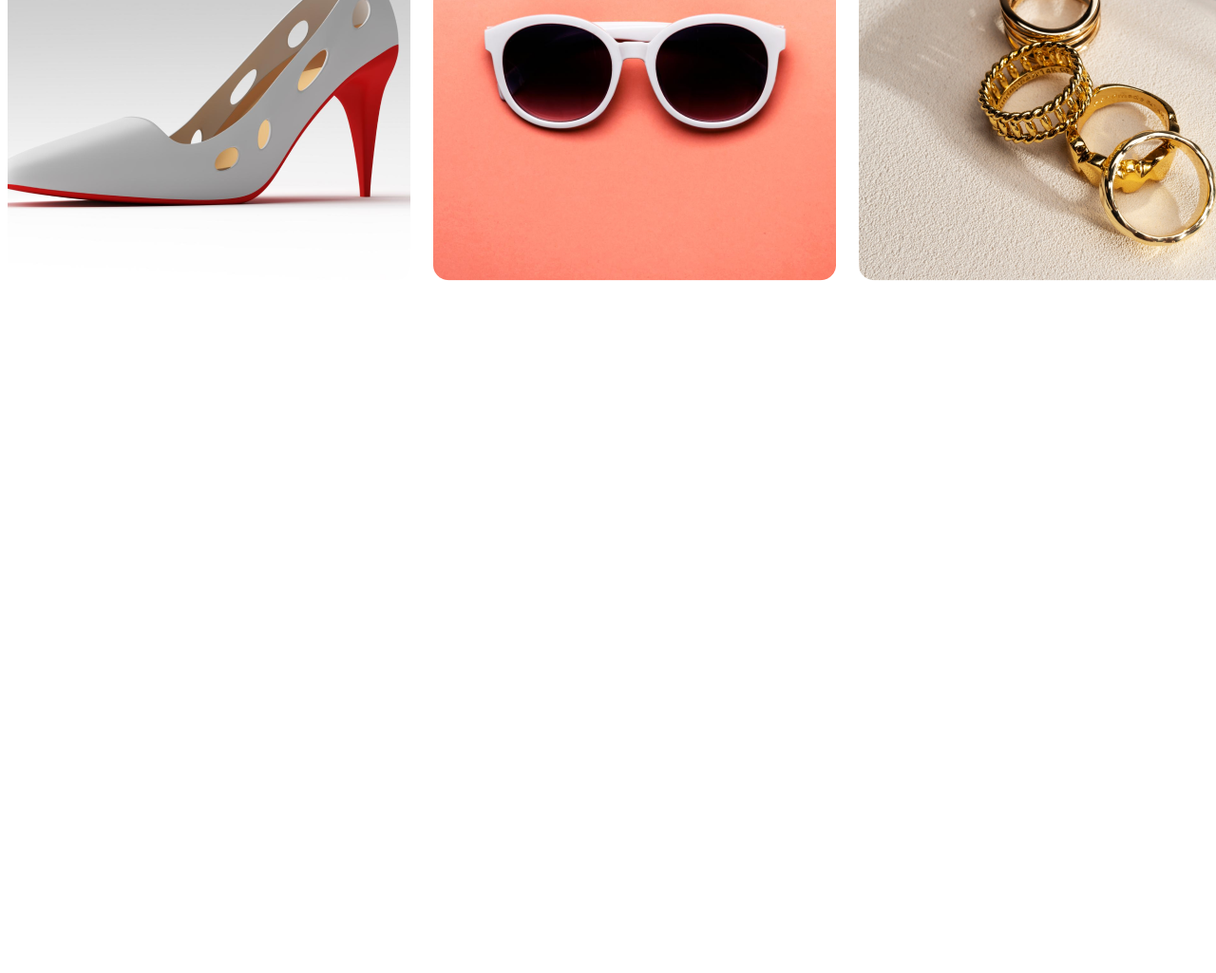
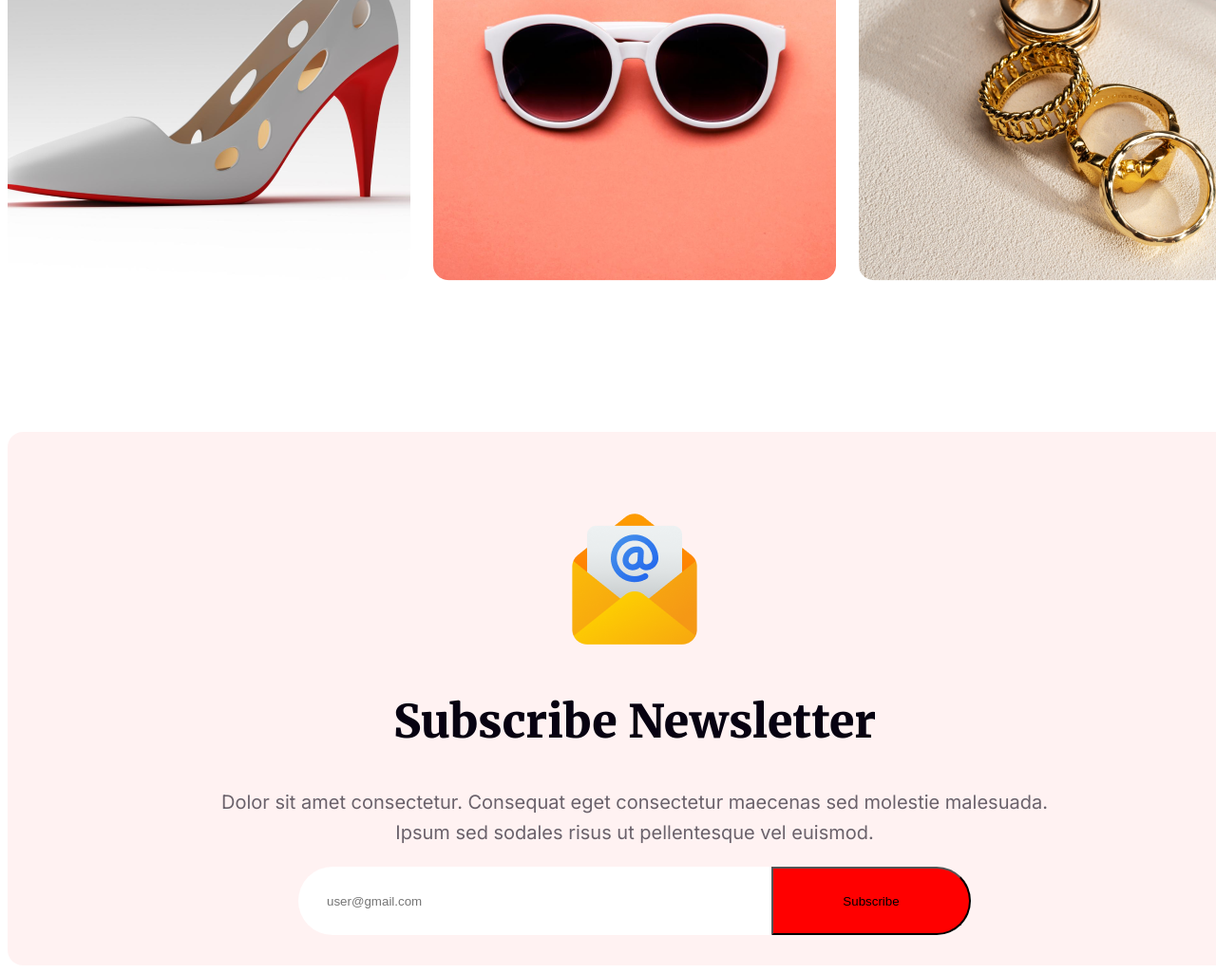
Before and after one commit to ulfat1234/B9A1-New-Year-New-Mission, a plain HTML site: page B9A1-New-Year-New-Mission/index.html in a window 1280 px wide. Shown: the part 3910-4935 px from the top of the page at 95% size. Before the commit the page ends 4210 px from the top, so only its background shows below. Drawn offline with Linux system fonts and the light colour scheme.

Commit message:
completed subscribe section

```diff
--- a/B9A1-New-Year-New-Mission/index.html
+++ b/B9A1-New-Year-New-Mission/index.html
@@ -35,7 +35,7 @@
                 <h1>Welcome to midnight party</h1>
                 <p>Dolor sit amet consectetur. Consequat eget consectetur maecenas sed molestie malesuada. Ipsum sed
                     sodales risus ut pellentesque vel euismod.</p>
-                <button>JOIN NOW</button>
+                <button class="all-btn">JOIN NOW</button>
             </div>
             <div class="party-img">
                 <img src="resources/Group 70.png" alt="">
@@ -47,7 +47,7 @@
             <p><span class="place">Place: </span>New Park Hotel</p>
             <p><span class="date">Date: </span> 31 December Night 2023</p>
             <p><span class="time">Time: </span> Evening 7.30 pm to 12.30 am</p>
-            <button class="event-btn">JOIN NOW</button>
+            <button class="all-btn event-btn">JOIN NOW</button>
         </div>
 
     </section>
@@ -85,6 +85,25 @@
 
         </div>
     </section>
+    <section class="subscribe">
+        <div class="subscribe-content">
+            <img src="resources/Group 61.png" alt="" class="email">
+        </div>
+        <div class="sub-des">
+            <h1>Subscribe Newsletter</h1>
+            <p>Dolor sit amet consectetur. Consequat eget consectetur maecenas sed molestie malesuada. Ipsum sed sodales
+                risus ut pellentesque vel euismod. </p>
+        </div>
+
+        <div class="input-body">
+            <label>
+                <input type="text" placeholder="user@gmail.com">
+                <button class="sub-button">Subscribe</button>
+            </label>
+        </div>
+
+    </section>
+
 
 </body>
 
--- a/B9A1-New-Year-New-Mission/styles/style.css
+++ b/B9A1-New-Year-New-Mission/styles/style.css
@@ -100,7 +100,7 @@ header {
     margin-bottom: 48px;
 }
 
-button {
+.all-btn {
     font-family: Inter;
     font-weight: 700;
     border-radius: 8px;
@@ -111,7 +111,8 @@ button {
     cursor: pointer;
     transition: 1s;
 }
-button:hover{
+
+.all-btn:hover {
     transform: scale(1.1);
     background-color: rgb(11, 248, 7);
 
@@ -209,3 +210,75 @@ button:hover{
     justify-content: space-between;
     margin-top: 24px;
 }
+
+.subscribe {
+    background: rgba(255, 0, 0, 0.05);
+    width: 1320px;
+    height: 482px;
+    margin: auto;
+    border-radius: 16px;
+    margin-top: 900px;
+    text-align: center;
+    padding-top: 80px;
+}
+
+.subscribe h1 {
+    color: #070211;
+    text-align: center;
+    font-family: Merriweather;
+    font-size: 48px;
+    font-style: normal;
+    font-weight: 900;
+    line-height: normal;
+    text-transform: capitalize;
+}
+
+.subscribe p {
+    color: rgba(7, 2, 17, 0.60);
+    font-family: Inter;
+    font-size: 20px;
+    font-weight: 400;
+    line-height: 32px;
+    width: 896px;
+    margin: auto;
+}
+
+.sub-des{
+    margin-bottom: 20px;
+}
+.input-body{
+    display: flex;
+    justify-content: center;
+    align-items: center;
+    border-top: 200px;
+}
+
+label {
+    position: relative;
+}
+
+input[type="text"] {
+    border: none;
+    width: 648px;
+    height: 72px;
+    border-radius: 50px;
+    background: #FFF;
+    padding : 0 30px;
+}
+
+.sub-button {
+    position: absolute;
+    top: 0;
+    bottom: 0;
+    right: 0;
+    width: 210px;
+    height: 72px;
+    border-radius: 0px 50px 50px 0px;
+    background: #F00;
+
+
+
+
+
+
+}
```
